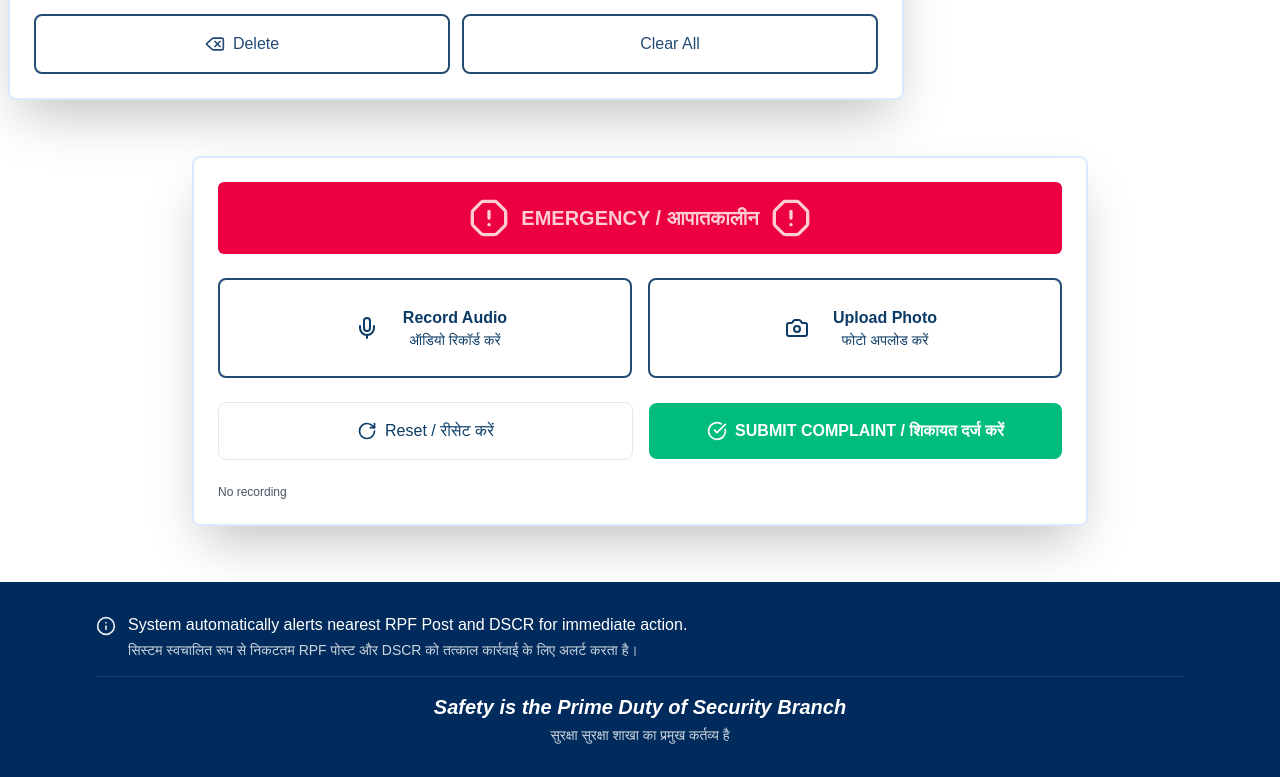
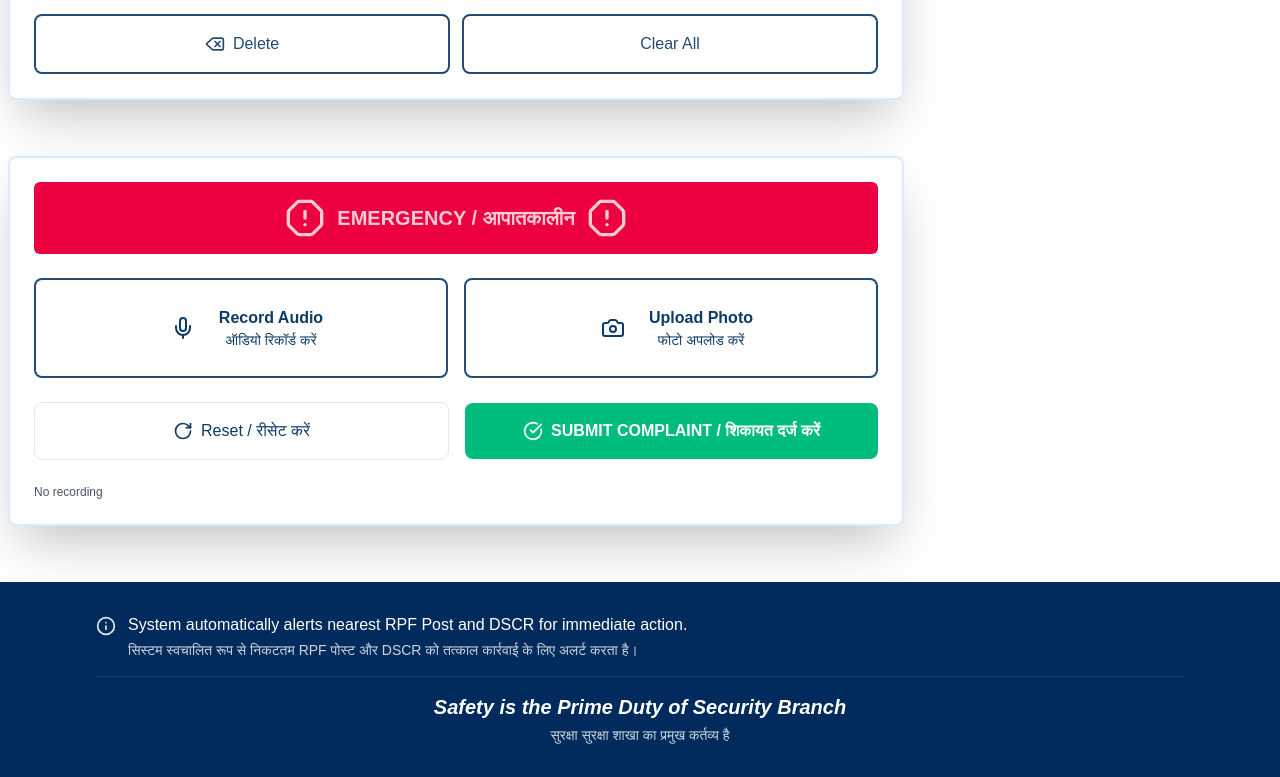
Before and after one commit to JWS-Technology/rpf-frontend, a Next.js app: page / in a window 1280 px wide. Shown: the part 928-1705 px from the top of the page. Built offline with nearby package versions, Linux system fonts and the light colour scheme.

Commit message:
[style] margin added to EmergencySection

```diff
--- a/app/components/EmergencySection.tsx
+++ b/app/components/EmergencySection.tsx
@@ -103,7 +103,7 @@ export default function EmergencySection({
   };
 
   return (
-    <div className="bg-white rounded-lg shadow-2xl p-6 max-w-4xl mx-auto space-y-6 border-2 border-blue-100">
+    <div className="bg-white rounded-lg shadow-2xl p-6 max-w-4xl mx-2 space-y-6 border-2 border-blue-100">
       {/* Emergency Banner */}
       <div className="bg-rose-600 text-rose-200 rounded-md p-4 flex items-center justify-center gap-3">
         <div className="flex items-center gap-3 font-semibold text-lg">
```
